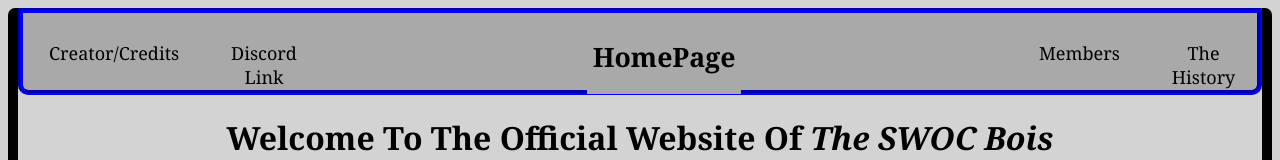
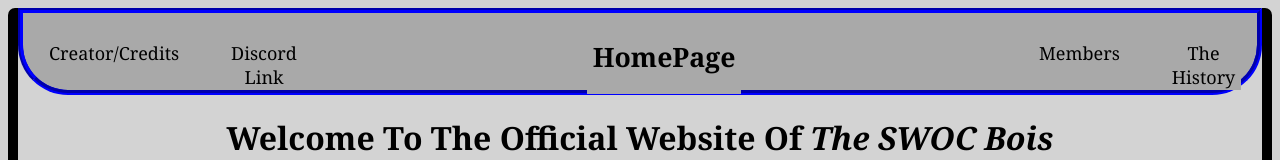
Before and after one commit to Nathan-NJN/SWOC_Official_Website, a plain HTML site: page index.html in a window 1280 px wide. Shown: the top 160 px of the page. Drawn offline with Linux system fonts and the light colour scheme.

Commit message:
Update index.html

```diff
--- a/index.html
+++ b/index.html
@@ -21,8 +21,8 @@
                 padding-top: 7px;
                 display: flex;
                 background-color: darkgray;
-                border-bottom-right-radius: 10px;
-                border-bottom-left-radius: 10px;
+                border-bottom-right-radius: 50px;
+                border-bottom-left-radius: 50px;
             }
 
             h1 {
```
